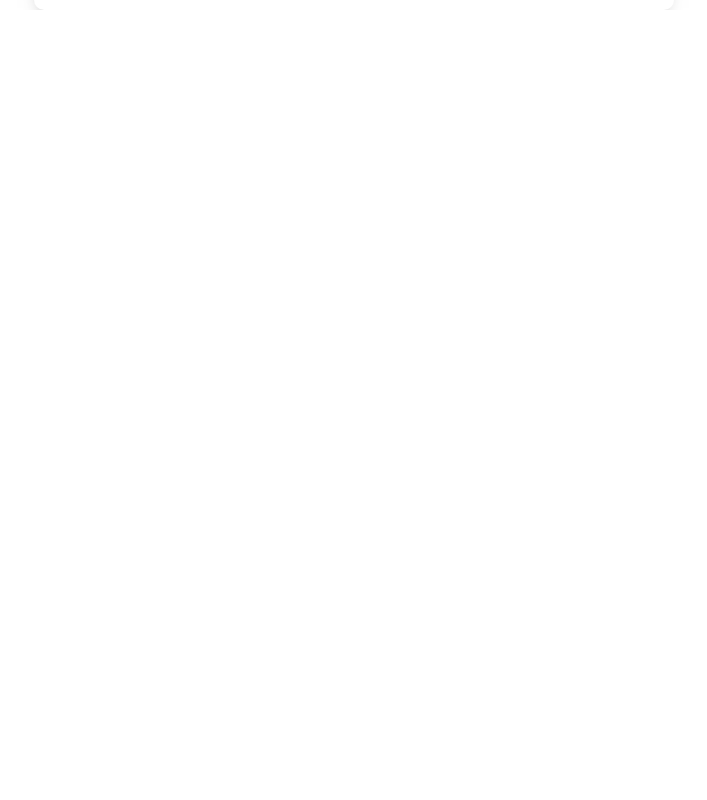
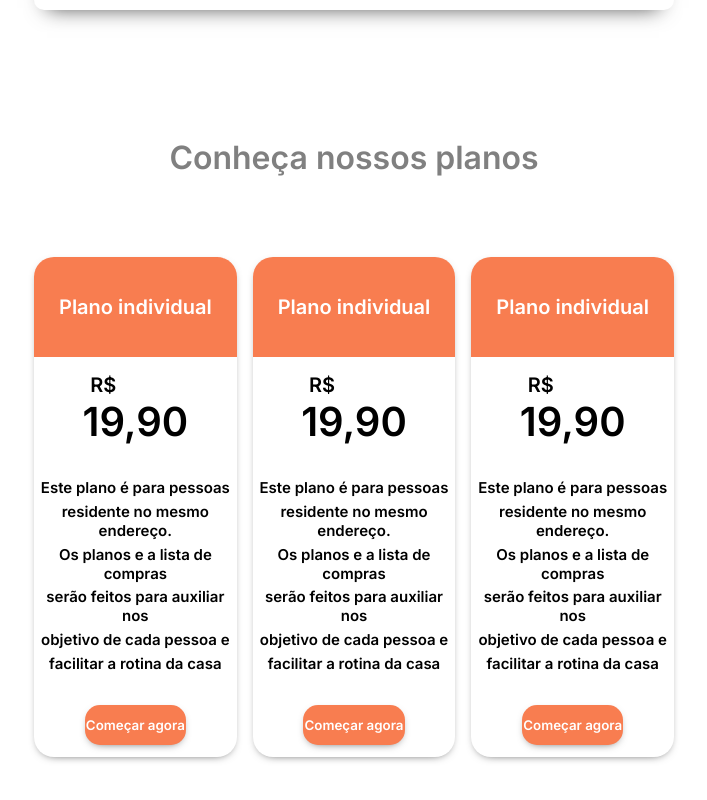
Before and after one commit to bruno-boggio/Figmateste-app, a React (Create React App) app: page / in a window 1280 px wide. Shown: the part 3398-4198 px from the top of the page, without its empty margins (286-993 px from the left). Before the commit the page ends 3408 px from the top, so only its background shows below. Built offline with nearby package versions, Linux system fonts and the light colour scheme.

Commit message:
Card planos

```diff
--- a/src/App.css
+++ b/src/App.css
@@ -725,6 +725,89 @@
   box-shadow: 0px 3px 10px -5px rgba(0,0,0,0.75);
 }
 
+.div-container-planos{
+  max-width: 50%;
+  margin: 8rem auto;
+  height: 600px;
+}
+
+.planos-h1{
+  text-align: center;
+  color: gray;
+}
+
+
+.container-plano-box{
+    display: flex;
+    gap: 1rem;
+}
+
+.plano-box{
+  width: 33%;
+  height: 500px;
+  margin-top: 5rem;
+  border-radius: 20px 20px 20px 20px;
+  -webkit-box-shadow: 0px 3px 10px -8px rgba(0,0,0,0.75);
+  -moz-box-shadow: 0px 3px 10px -4px rgba(0,0,0,0.75);
+  box-shadow: 0px 3px 10px -5px rgba(0,0,0,0.75);
+}
+
+.plano-text{
+  width: 100%;
+  background-color: rgb(248,125,80);
+  height: 100px;
+  border-radius: 20px 20px 0px 0px;
+  display: flex;
+  align-items: center;
+}
+
+.planos-box-h1{
+  text-align: center;
+  color: white;
+  font-size: 20px;
+  margin: 0 auto;
+}
+
+
+.rs-box-h1{
+  font-size: 20px;
+  text-align: center;
+  margin-right: 4rem;
+  margin-top: 1rem;
+}
+
+.valor-box-h1{
+  text-align: center;
+  font-size: 40px;
+}
+
+.div-box-p{
+  margin-top: 2rem;
+}
+
+.box-p{
+  margin-top: 0.3rem;
+  font-size: 15px;
+  text-align: center;
+}
+
+.box-btn-div{
+  margin-top: 2rem;
+}
+
+.box-btn{
+  display: block;
+  margin: auto;
+  width: 50%;
+  background-color: rgb(248,125,80);
+  color: white;
+  height: 40px;
+  border-radius: 15px;
+  border: none;
+  -webkit-box-shadow: 0px 3px 10px -8px rgba(0,0,0,0.75);
+  -moz-box-shadow: 0px 3px 10px -4px rgba(0,0,0,0.75);
+  box-shadow: 0px 3px 10px -5px rgba(0,0,0,0.75);
+}
 
                 @media (max-width: 900px) and (min-width: 300px) {
 
--- a/src/App.js
+++ b/src/App.js
@@ -10,6 +10,7 @@
 import CardSuplementos from "./Components/CardSuplementos";
 import CardExercicio from "./Components/CardExercicio";
 import CardComeceAgora from "./Components/CardComeceAgora";
+import CardPlanos from "./Components/CardPlanos";
 
 
 function App() {
@@ -26,6 +27,7 @@
         <CardSuplementos />
         <CardExercicio />
         <CardComeceAgora />
+        <CardPlanos />
     </div>
   );
 }
--- /dev/null
+++ b/src/Components/CardPlanos.jsx
@@ -0,0 +1,95 @@
+import React from "react";
+
+const CardPlanos = () => {
+    return (
+       <div className="div-container-planos">
+
+            <div>
+                <h1 className="planos-h1">Conheça nossos planos</h1>
+            </div>
+
+
+         <div className="container-plano-box">
+            <div className="plano-box">
+                  <div className="plano-text">
+                        <h1 className="planos-box-h1">Plano individual</h1>
+                  </div>
+
+                  <div className="box-info">
+                        <h1 className="rs-box-h1">R$</h1>
+                        <h1 className="valor-box-h1">19,90</h1>
+                       <div className="div-box-p">
+                        <p className="box-p">Este plano é para pessoas</p>
+                        <p className="box-p">residente no mesmo endereço.</p>
+                        <p className="box-p">Os planos e a lista de compras</p>
+                        <p className="box-p">serão feitos para auxiliar nos</p>
+                        <p className="box-p">objetivo de cada pessoa e</p>
+                        <p className="box-p">facilitar a rotina da casa</p>
+                        </div>
+
+                      <div className="box-btn-div">
+                        <button className="box-btn">Começar agora</button>
+                      </div>
+
+                  </div>
+
+
+            </div>
+
+            <div className="plano-box">
+                  <div className="plano-text">
+                        <h1 className="planos-box-h1">Plano individual</h1>
+                  </div>
+
+                  <div className="box-info">
+                        <h1 className="rs-box-h1">R$</h1>
+                        <h1 className="valor-box-h1">19,90</h1>
+                       <div className="div-box-p">
+                        <p className="box-p">Este plano é para pessoas</p>
+                        <p className="box-p">residente no mesmo endereço.</p>
+                        <p className="box-p">Os planos e a lista de compras</p>
+                        <p className="box-p">serão feitos para auxiliar nos</p>
+                        <p className="box-p">objetivo de cada pessoa e</p>
+                        <p className="box-p">facilitar a rotina da casa</p>
+                        </div>
+
+                      <div className="box-btn-div">
+                        <button className="box-btn">Começar agora</button>
+                      </div>
+
+                  </div>
+
+
+            </div>
+
+            <div className="plano-box">
+                  <div className="plano-text">
+                        <h1 className="planos-box-h1">Plano individual</h1>
+                  </div>
+
+                  <div className="box-info">
+                        <h1 className="rs-box-h1">R$</h1>
+                        <h1 className="valor-box-h1">19,90</h1>
+                       <div className="div-box-p">
+                        <p className="box-p">Este plano é para pessoas</p>
+                        <p className="box-p">residente no mesmo endereço.</p>
+                        <p className="box-p">Os planos e a lista de compras</p>
+                        <p className="box-p">serão feitos para auxiliar nos</p>
+                        <p className="box-p">objetivo de cada pessoa e</p>
+                        <p className="box-p">facilitar a rotina da casa</p>
+                        </div>
+
+                      <div className="box-btn-div">
+                        <button className="box-btn">Começar agora</button>
+                      </div>
+
+                  </div>
+
+
+              </div>
+            </div>
+        </div>
+    )
+}
+
+export default CardPlanos;
```
